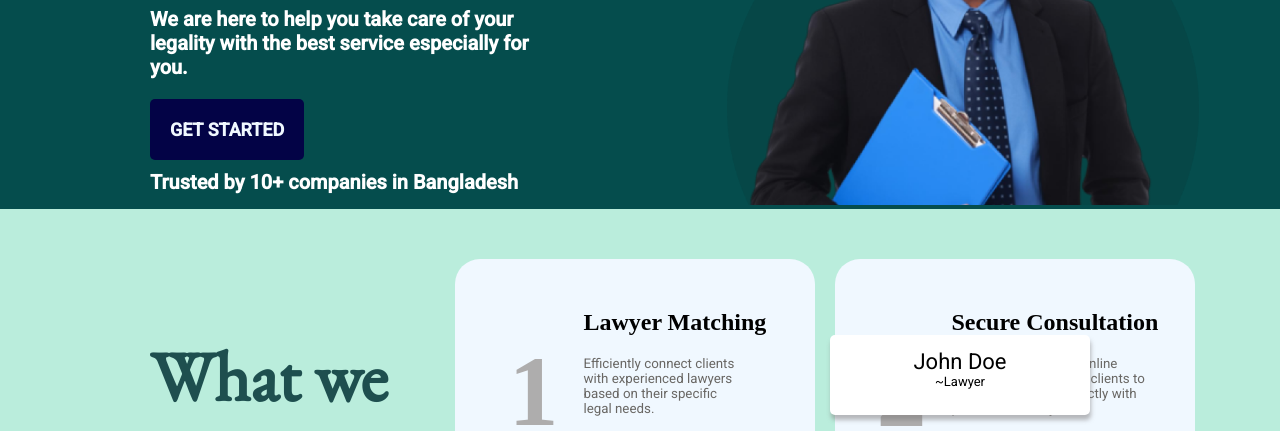
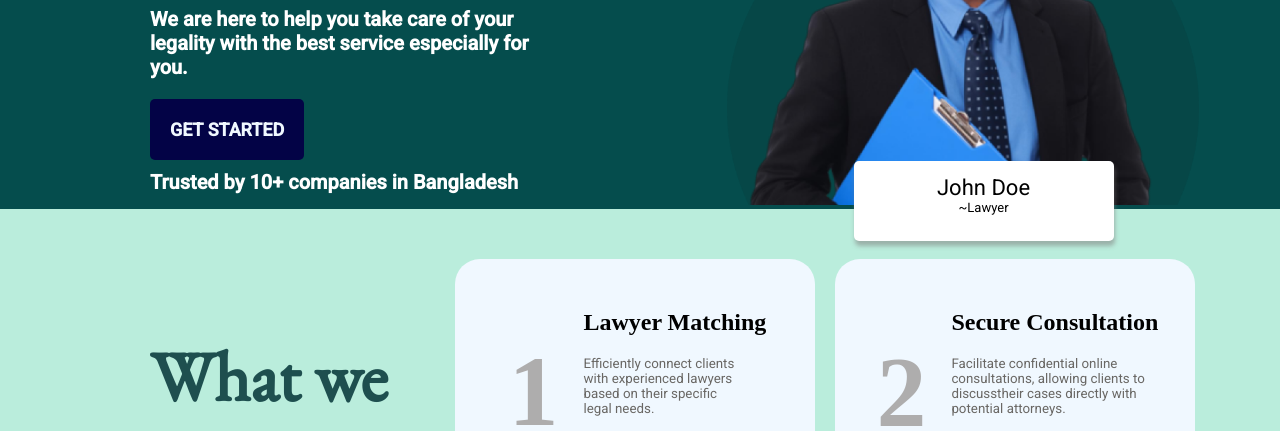
Before and after one commit to tanmoy-12/Sample_Project_1, a plain HTML site: page index.html in a window 1280 px wide. Shown: the part 369-800 px from the top of the page. Drawn offline with nearby package versions, Linux system fonts and the light colour scheme; a web font is replaced by a local one.

Commit message:
Update index.css

```diff
--- a/index.css
+++ b/index.css
@@ -1,11 +1,16 @@
 @import url('https://fonts.googleapis.com/css2?family=EB+Garamond&family=Hedvig+Letters+Serif:opsz@12..24&family=Noto+Sans:wght@300&family=Poppins:wght@100;200;300;400;500;600&family=Roboto:ital,wght@0,100;0,300;0,400;0,500;1,400&family=Tilt+Neon&display=swap');
+
+head img{
+    width: 10px;
+}
 
 body{
     padding: 0;
     margin: 0;
+    max-width: 1366px;
+    justify-content: center;
 
 }
-
 .header{
     display: flex;
     background-color: aquamarine;
@@ -13,7 +18,6 @@ body{
     padding: 10px 50px 10px 50px;
     justify-content: space-between ;
     align-items: center;
-
 }
 
 .logo{
@@ -353,8 +357,8 @@ body{
     background-color: rgb(255, 255, 255);
     color: rgb(0, 0, 0);
     position: absolute;
-    top: 93%;
-    left: 75%;
+    top: 570px;
+    left: 983.52px;
     transform: translate(-50%, -50%);
     z-index: 100; /* Ensure the button appears above the divs */
     border: none;
```
